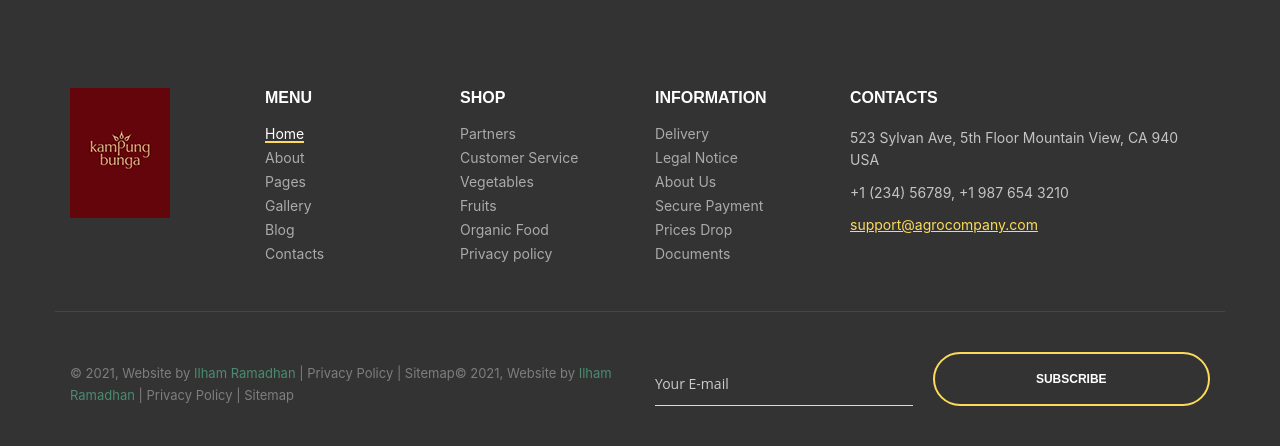
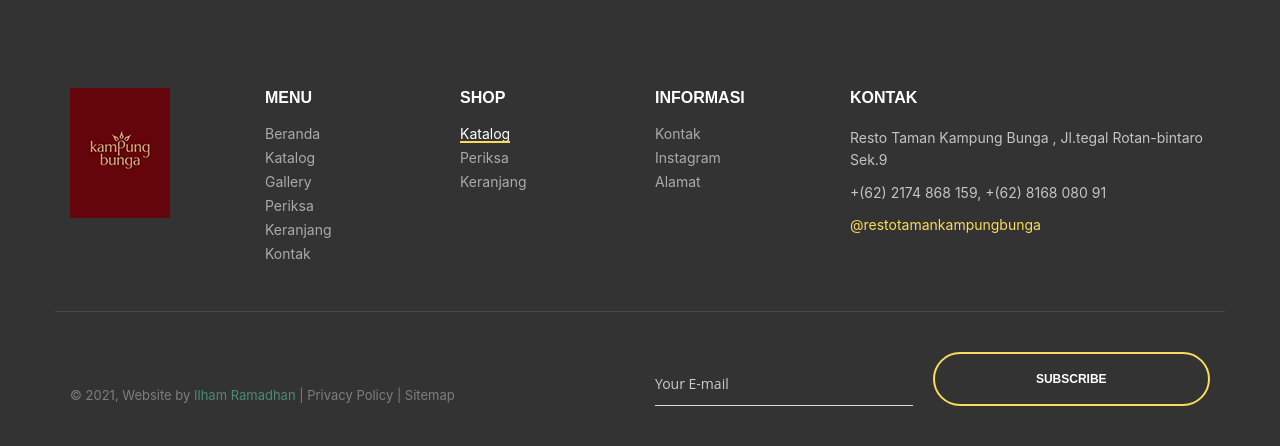
Before and after one commit to ilhamputra0601/front-end-restaurant, a plain HTML site: page checkout.html in a window 1280 px wide. Shown: the part 2021-2467 px from the top of the page. Drawn offline with nearby package versions, Linux system fonts and the light colour scheme; some packages are replaced by stand-ins of ours; a script that the page names is missing; a web font is replaced by a local one.

Commit message:
perbaikan

```diff
--- a/checkout.html
+++ b/checkout.html
@@ -80,7 +80,7 @@
 												<a href="gallery_1.html">Gallery</a>
 											</li>
 
-											<li>
+											<li class="active">
 												<a href="checkout.html">Periksa</a>
 											</li>
 
@@ -494,12 +494,12 @@
 											<h5 class="footer__item__title h6">Menu</h5>
 
 											<ul>
-												<li class="active"><a href="index.html">Home</a></li>
-												<li><a href="#">About</a></li>
-												<li><a href="#">Pages</a></li>
-												<li><a href="#">Gallery</a></li>
-												<li><a href="#">Blog</a></li>
-												<li><a href="#">Contacts</a></li>
+												<li><a href="index.html">Beranda</a></li>
+												<li><a href="shop_catalog.html">Katalog</a></li>
+												<li><a href="gallery_1.html">Gallery</a></li>
+												<li><a href="checkout.html">Periksa</a></li>
+												<li><a href="cart.html">Keranjang</a></li>
+												<li><a href="contacts.html">Kontak</a></li>
 											</ul>
 										</div>
 
@@ -507,25 +507,19 @@
 											<h5 class="footer__item__title h6">Shop</h5>
 
 											<ul>
-												<li><a href="#">Partners</a></li>
-												<li><a href="#">Customer Service</a></li>
-												<li><a href="#">Vegetables</a></li>
-												<li><a href="#">Fruits</a></li>
-												<li><a href="#">Organic Food</a></li>
-												<li><a href="#">Privacy policy</a></li>
+												<li class="active"><a href="shop_catalog.html">Katalog</a></li>
+												<li><a href="checkout.html">Periksa</a></li>
+												<li><a href="cart.html">Keranjang</a></li>
 											</ul>
 										</div>
 
 										<div class="col-6 col-sm-4">
-											<h5 class="footer__item__title h6">Information</h5>
+											<h5 class="footer__item__title h6">Informasi</h5>
 
 											<ul>
-												<li><a href="#">Delivery</a></li>
-												<li><a href="#">Legal Notice</a></li>
-												<li><a href="#">About Us</a></li>
-												<li><a href="#">Secure Payment</a></li>
-												<li><a href="#">Prices Drop</a></li>
-												<li><a href="#">Documents</a></li>
+												<li><a href="contacts.html">Kontak</a></li>
+												<li><a href="https://www.instagram.com/restotamankampungbunga/">Instagram</a></li>
+												<li><a href="https://goo.gl/maps/CNfqYd6SEXwEMPXBA">Alamat</a></li>
 											</ul>
 										</div>
 									</div>
@@ -535,19 +529,19 @@
 
 						<div class="col-12 col-md col-lg-4">
 							<div class="footer__item">
-								<h5 class="footer__item__title h6">Contacts</h5>
+								<h5 class="footer__item__title h6">Kontak</h5>
 
 								<address>
 									<p>
-										523 Sylvan Ave, 5th Floor Mountain View, CA 940 USA
+										Resto Taman Kampung Bunga , Jl.tegal Rotan-bintaro Sek.9
 									</p>
 
 									<p>
-										+1 (234) 56789,  +1 987 654 3210
+										+(62) 2174 868 159,  +(62) 8168 080 91
 									</p>
 
 									<p>
-										<a href="mailto:support@agrocompany.com">support@agrocompany.com</a>
+										<a href="https://www.instagram.com/restotamankampungbunga/">@restotamankampungbunga</a></a>
 									</p>
 								</address>
 
@@ -563,7 +557,7 @@
 					<div class="row align-items-lg-end justify-content-lg-between copyright">
 						<div class="col-12 col-lg-6">
 							<div class="footer__item">
-								<span class="__copy">© 2021, Website by <a class="__dev" href="https://www.instagram.com/il.pra/" target="_blank">Ilham Ramadhan</a> | <a href="#">Privacy Policy</a> | <a href="#">Sitemap</a></span><span class="__copy">© 2021, Website by <a class="__dev" href="https://www.instagram.com/il.pra/" target="_blank">Ilham Ramadhan</a> | <a href="#">Privacy Policy</a> | <a href="#">Sitemap</a></span>
+								<span class="__copy">© 2021, Website by <a class="__dev" href="https://www.instagram.com/il.pra/" target="_blank">Ilham Ramadhan</a> | <a href="#">Privacy Policy</a> | <a href="https://goo.gl/maps/9EpPmLnv2pLzYnpx7" target="_blank">Sitemap</a></span>
 							</div>
 						</div>
 
```
Also changed, not shown: cart.html (+19 -25 lines), contacts.html (+7 -7 lines), gallery_1.html (+7 -7 lines), index.html (+9 -14 lines), shop_catalog.html (+19 -25 lines), sign_in.html (+1 -1 lines).
